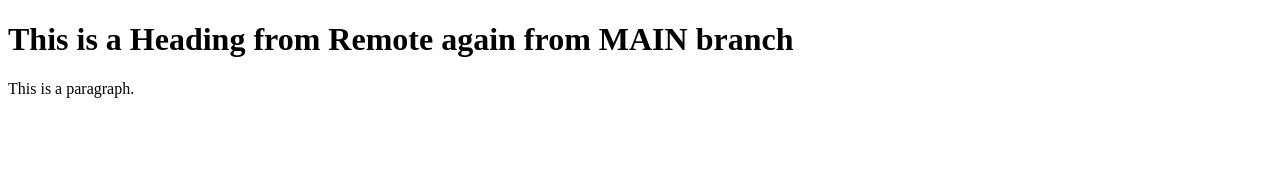
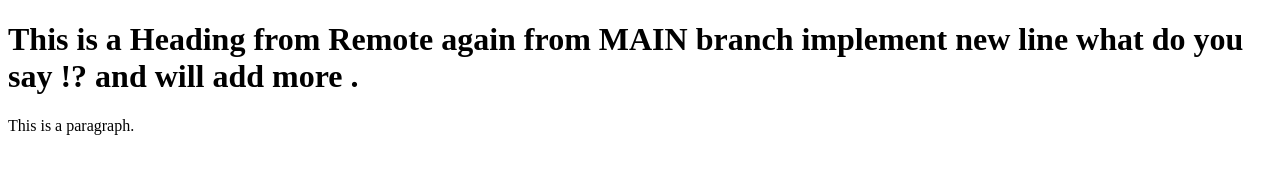
Before and after one commit to varachappa/amigos-GIT, a plain HTML site: page index.html in a window 1280 px wide. Drawn offline with Linux system fonts and the light colour scheme.

Commit message:
just a message so messaging

```diff
--- a/index.html
+++ b/index.html
@@ -1,3 +1,4 @@
+
 <!DOCTYPE html>
 <html>
 <head>
@@ -5,7 +6,8 @@
 </head>
 <body>
 
-<h1>This is a Heading from Remote again  from MAIN branch </h1>
+<h1>This is a Heading from Remote again  from MAIN branch implement new line
+what do you say !? and will add more . </h1>
 <p>This is a paragraph.</p>
 
 </body>
```
Also changed, not shown: 1 other file.
